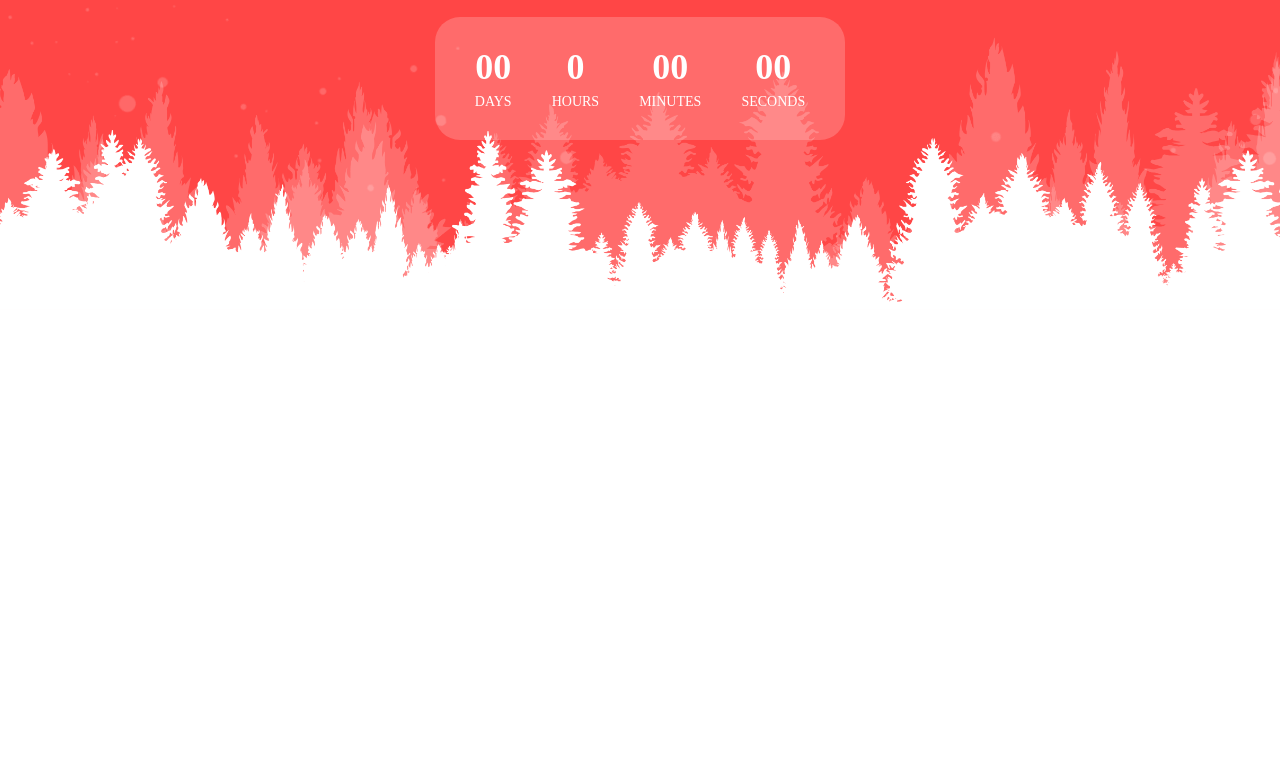
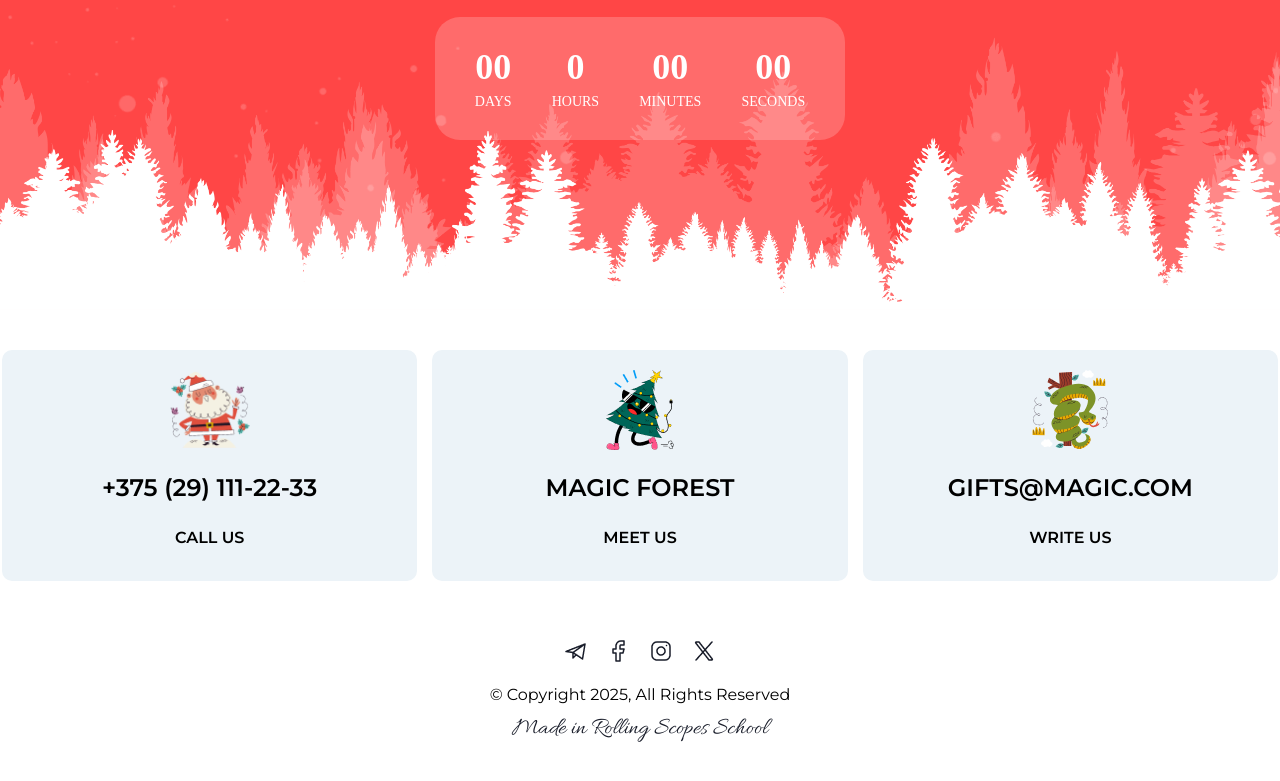
Before and after one commit to wasabully/Christmas-Shop, a website: page index.html in a window 1280 px wide. Shown: the part 2713-3494 px from the top of the page. Before the commit the page ends 3023 px from the top, so only its background shows below. Drawn offline with Linux system fonts and the light colour scheme.

Commit message:
feat: completed the footer section and updated the styles, added pictures

```diff
--- a/index.html
+++ b/index.html
@@ -191,6 +191,47 @@
 
 				</section>
 
+
+				<footer class="footer container ">
+					<div class="footer-contacts">
+						<div class="footer-contact">
+							<img src="./src/img/footer/Group.png" alt="Santa" class="footer-icon">
+							<p class="action-large">+375 (29) 111-22-33</p>
+							<p class="Header3">CALL US</p>
+						</div>
+						<div class="footer-contact">
+							<img src="./src/img/footer/el.png" alt="Magic Forest" class="footer-icon">
+							<p class="action-large">MAGIC FOREST</p>
+							<p class="Header3">MEET US</p>
+						</div>
+						<div class="footer-contact">
+							<img src="./src/img/footer/snake.svg" alt="Email" class="footer-icon">
+							<p class="action-large">GIFTS@MAGIC.COM</p>
+							<p class="Header3">WRITE US</p>
+						</div>
+					</div>
+
+					<div class="footer-bottom">
+						<div class="footer-social">
+							<a href="#" class="social-link">
+								<img src="src/img/footer/tg.png" alt="telegram Icon">
+							</a>
+							<a href="#" class="social-link">
+								<img src="src/img/footer/facebook.png" alt="Facebook Icon">
+							</a>
+							<a href="#" class="social-link">
+								<img src="src/img/footer/inst.png" alt="Instagram Icon">
+							</a>
+							<a href="#" class="social-link">
+								<img src="src/img/footer/x.png" alt="x Icon">
+							</a>
+						</div>
+						<p class="Paragraph">© Copyright 2025, All Rights Reserved</p>
+						<p class="footer-caption">Made in Rolling Scopes School</p>
+					</div>
+				</footer>
+
+
 		</div>
 	</body>
 </html>
--- /dev/null
+++ b/src/sass/layout/_footer.scss
@@ -0,0 +1,55 @@
+@use '../utils/var' as *;
+@use '../base/typography';
+
+.footer {
+	display: flex;
+	justify-content: center;
+	align-items: center;
+	flex-direction: column;
+	background-color: $color-static-white;
+	padding: 40px 20px;
+	text-align: center;
+
+	.footer-contacts {
+		width: 1276px;
+		display: flex;
+		justify-content: center;
+		align-items: center;
+		gap: 15px;
+
+		.footer-contact {
+			width: 417px;
+			display: flex;
+			flex-direction: column;
+			justify-content: center;
+			align-items: center;
+			padding: 20px;
+			background-color: $color-content-footer;
+			border-radius: 10px;
+			text-align: center;
+			transition: background-color 0.3s ease;
+
+			.footer-icon {
+				display: block;
+				width: 80px;
+				height: 80px;
+				margin-bottom: 10px;
+				object-fit: contain;
+			}
+
+			p {
+				margin: 10px 0;
+			}
+		}
+	}
+
+	.footer-social {
+		margin-top: 50px;
+		margin-bottom: 10px;
+	}
+	.footer-caption {
+		@extend %caption;
+		color: $color-dark;
+		margin-top: 10px;
+	}
+}
--- a/src/sass/main.scss
+++ b/src/sass/main.scss
@@ -10,4 +10,5 @@
 @use './component/slider';
 @use './component/bestgifts';
 @use './component/cta';
+@use './layout/footer';
 @import './normalize.css';
--- a/src/sass/utils/_var.scss
+++ b/src/sass/utils/_var.scss
@@ -10,6 +10,7 @@ $color-tag-green: #06a44f;
 $color-work: #4361ff;
 $color-health: #06a44f;
 $color-harmony: #ff43f7;
+$color-content-footer: #ecf3f8;
 
 // Размер контейнера
 $container-width: 1440px;
```
Also changed, not shown: src/img/footer/Group.png (added), src/img/footer/el.png (added), src/img/footer/facebook.png (added), src/img/footer/inst.png (added), src/img/footer/snake.svg (added), src/img/footer/tg.png (added), src/img/footer/x.png (added), src/sass/main.css, 1 other file.
